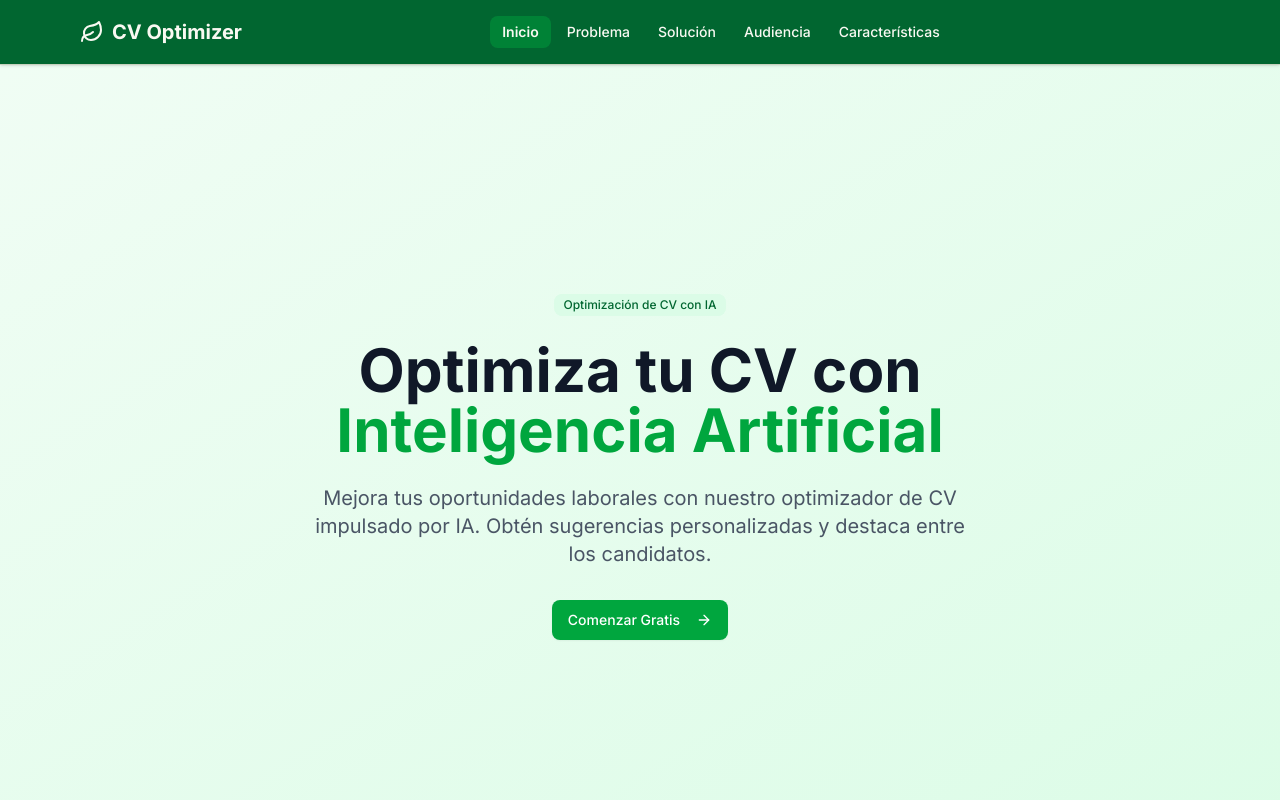
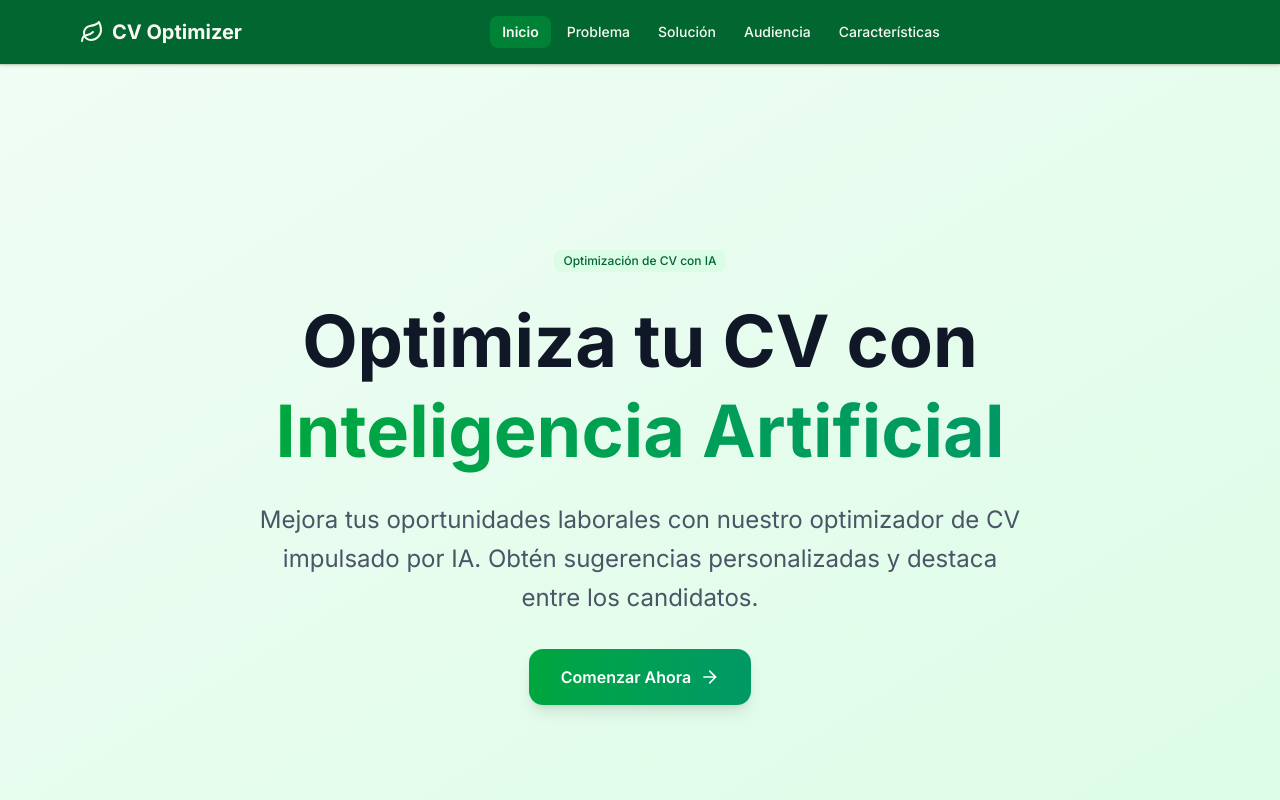
Before and after one commit to sebastianmr18/cv-optimizer, a Next.js app in the folder frontend/: page / in a window 1280 px wide. Shown: the top 800 px of the page. Built offline with nearby package versions, Linux system fonts and the light colour scheme.

Commit message:
feat: add framer-motion for animations in HeroSection component

```diff
--- a/frontend/package.json
+++ b/frontend/package.json
@@ -18,6 +18,7 @@
     "axios": "^1.9.0",
     "class-variance-authority": "^0.7.1",
     "clsx": "^2.1.1",
+    "framer-motion": "^12.23.3",
     "lucide-react": "^0.511.0",
     "next": "15.3.3",
     "prettier": "^3.5.3",
--- a/frontend/src/components/ui/features/homePage/HeroSection.tsx
+++ b/frontend/src/components/ui/features/homePage/HeroSection.tsx
@@ -1,9 +1,8 @@
 "use client";
 
+import { motion } from "framer-motion";
 import { ArrowRight } from "lucide-react";
 import Link from "next/link";
-import Image from "next/image";
-import { Button } from "@/components/ui/button";
 import { Badge } from "@/components/ui/badge";
 
 export default function HeroSection() {
@@ -13,31 +12,79 @@ export default function HeroSection() {
       className="min-h-screen flex items-center justify-center bg-gradient-to-br from-green-50 to-green-100 px-4"
     >
       <div className="container mx-auto max-w-6xl">
+        <motion.div
+          initial={{ opacity: 0, y: 30 }}
+          animate={{ opacity: 1, y: 0 }}
+          transition={{ duration: 0.8, ease: "easeOut" }}
+          className="flex items-center justify-center gap-2 mb-6"
+        ></motion.div>
         <div className="max-w-4xl mx-auto text-center">
-          <div className="space-y-6">
+          <motion.div
+            initial={{ opacity: 0, y: 30 }}
+            animate={{ opacity: 1, y: 0 }}
+            transition={{ duration: 0.8, ease: "easeOut" }}
+            className="flex items-center justify-center gap-2 mb-6"
+          >
             <Badge className="bg-green-100 text-green-800 hover:bg-green-100">
               Optimización de CV con IA
             </Badge>
-            <h1 className="text-4xl md:text-6xl font-bold text-gray-900 mb-6">
+          </motion.div>
+          <div className="space-y-6">
+            <motion.h1
+              initial={{ opacity: 0, y: 50 }}
+              animate={{ opacity: 1, y: 0 }}
+              transition={{ duration: 0.8, delay: 0.2, ease: "easeOut" }}
+              className="text-4xl md:text-6xl lg:text-7xl font-bold text-gray-900 mb-6 leading-tight"
+            >
               Optimiza tu CV con{" "}
-              <span className="text-green-600">Inteligencia Artificial</span>
-            </h1>
-            <p className="text-xl text-gray-600 mb-8 max-w-2xl mx-auto">
+              <motion.span
+                initial={{ opacity: 0, scale: 0.8 }}
+                animate={{ opacity: 1, scale: 1 }}
+                transition={{ duration: 0.8, delay: 0.5, ease: "easeOut" }}
+                className="text-transparent bg-clip-text bg-gradient-to-r from-green-600 to-emerald-600"
+              >
+                Inteligencia Artificial
+              </motion.span>
+            </motion.h1>
+            <motion.p
+              initial={{ opacity: 0, y: 30 }}
+              animate={{ opacity: 1, y: 0 }}
+              transition={{ duration: 0.8, delay: 0.4, ease: "easeOut" }}
+              className="text-xl md:text-2xl text-gray-600 mb-8 max-w-3xl mx-auto leading-relaxed"
+            >
               Mejora tus oportunidades laborales con nuestro optimizador de CV
               impulsado por IA. Obtén sugerencias personalizadas y destaca entre
               los candidatos.
-            </p>
-            <div className="flex flex-col gap-4 justify-center">
+            </motion.p>
+            <motion.div
+              initial={{ opacity: 0, y: 30 }}
+              animate={{ opacity: 1, y: 0 }}
+              transition={{ duration: 0.8, delay: 0.6, ease: "easeOut" }}
+              className="flex items-center justify-center gap-4"
+            >
               <Link href="/analyzer">
-                <Button
-                  size="lg"
-                  className="bg-green-600 hover:bg-green-700 text-white"
+                <motion.button
+                  whileHover={{
+                    scale: 1.05,
+                    boxShadow: "0 20px 40px rgba(34, 197, 94, 0.3)",
+                  }}
+                  whileTap={{ scale: 0.95 }}
+                  className="bg-gradient-to-r from-green-600 to-emerald-600 hover:from-green-700 hover:to-emerald-700 text-white px-8 py-4 rounded-xl font-semibold transition-all duration-300 shadow-lg flex items-center justify-center gap-2 group"
                 >
-                  Comenzar Gratis
-                  <ArrowRight className="ml-2 h-4 w-4" />
-                </Button>
+                  Comenzar Ahora
+                  <motion.div
+                    animate={{ x: [0, 5, 0] }}
+                    transition={{
+                      duration: 1.5,
+                      repeat: Number.POSITIVE_INFINITY,
+                      ease: "easeInOut",
+                    }}
+                  >
+                    <ArrowRight className="w-5 h-5 group-hover:translate-x-1 transition-transform" />
+                  </motion.div>
+                </motion.button>
               </Link>
-            </div>
+            </motion.div>
           </div>
         </div>
       </div>
```
Also changed, not shown: 2 other files (tests, documents, lock files or other folders).
